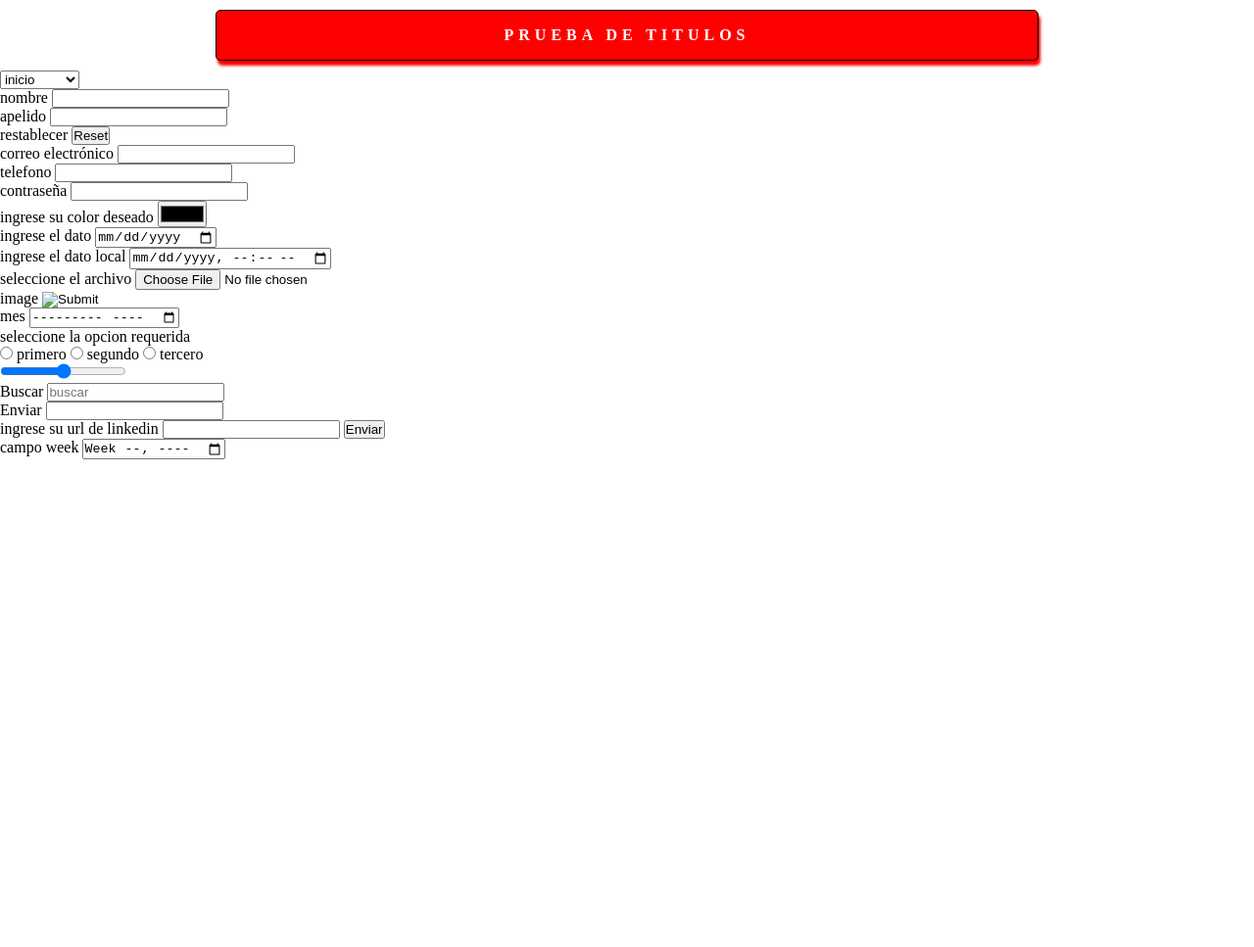
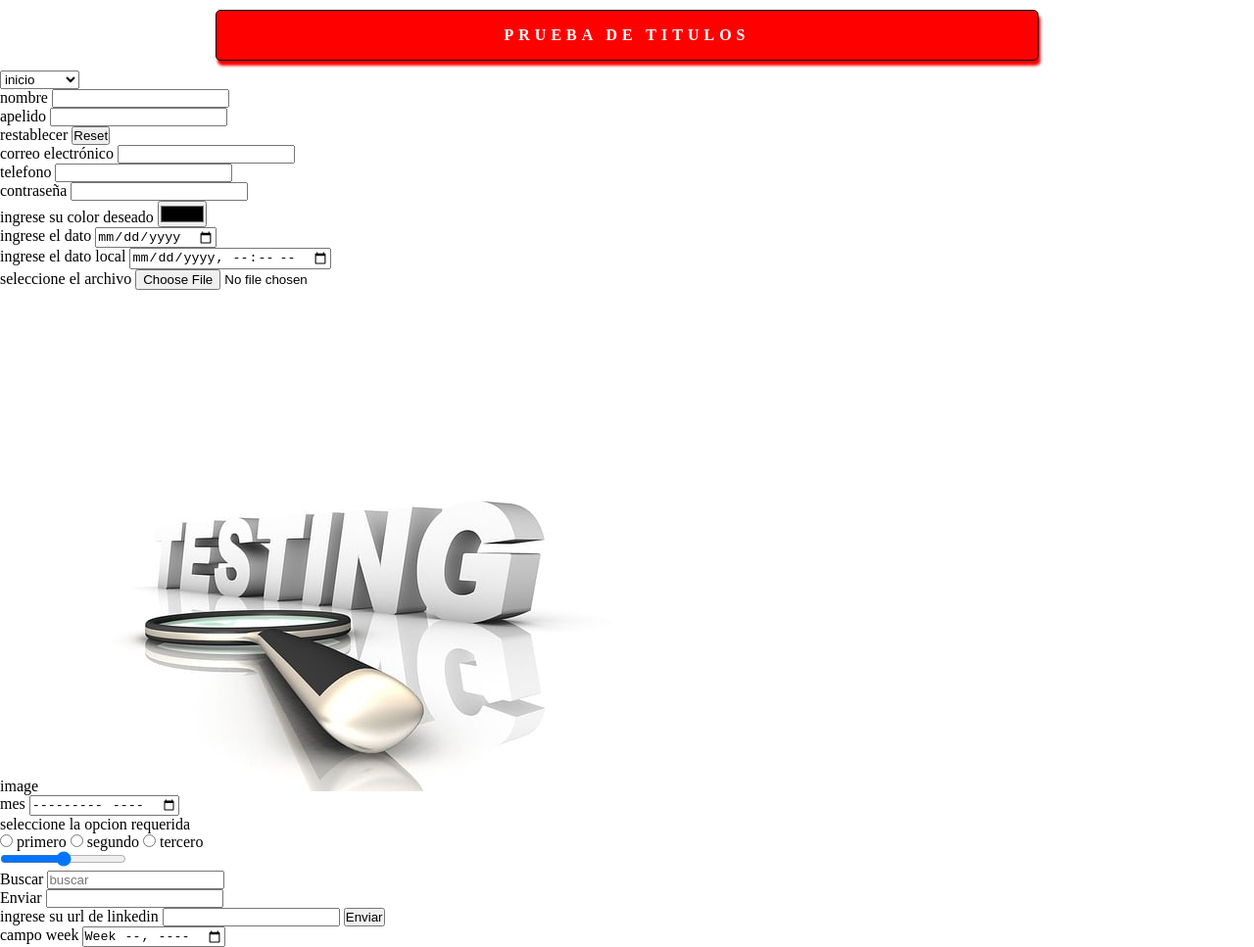
Before and after one commit to LeaBertero/Proyecto_CoderHouse2023, a plain HTML site: page prueba-titulo/index.html in a window 1280 px wide. Shown: the whole page at 98% size. Before the commit the page ends 800 px from the top, so only its background shows below. Drawn offline with Linux system fonts and the light colour scheme.

Commit message:
imagen en input

```diff
--- a/prueba-titulo/index.html
+++ b/prueba-titulo/index.html
@@ -85,7 +85,7 @@
 
             <div>
                 <label for="campo-image">image</label>
-                <input type="image" id="campo-image">
+                <input src="./imagenes/test-13394_640.jpg" type="image" id="campo-image">
             </div>
 
             <div>
```
Also changed, not shown: prueba-titulo/imagenes/test-13394_640.jpg (added).
